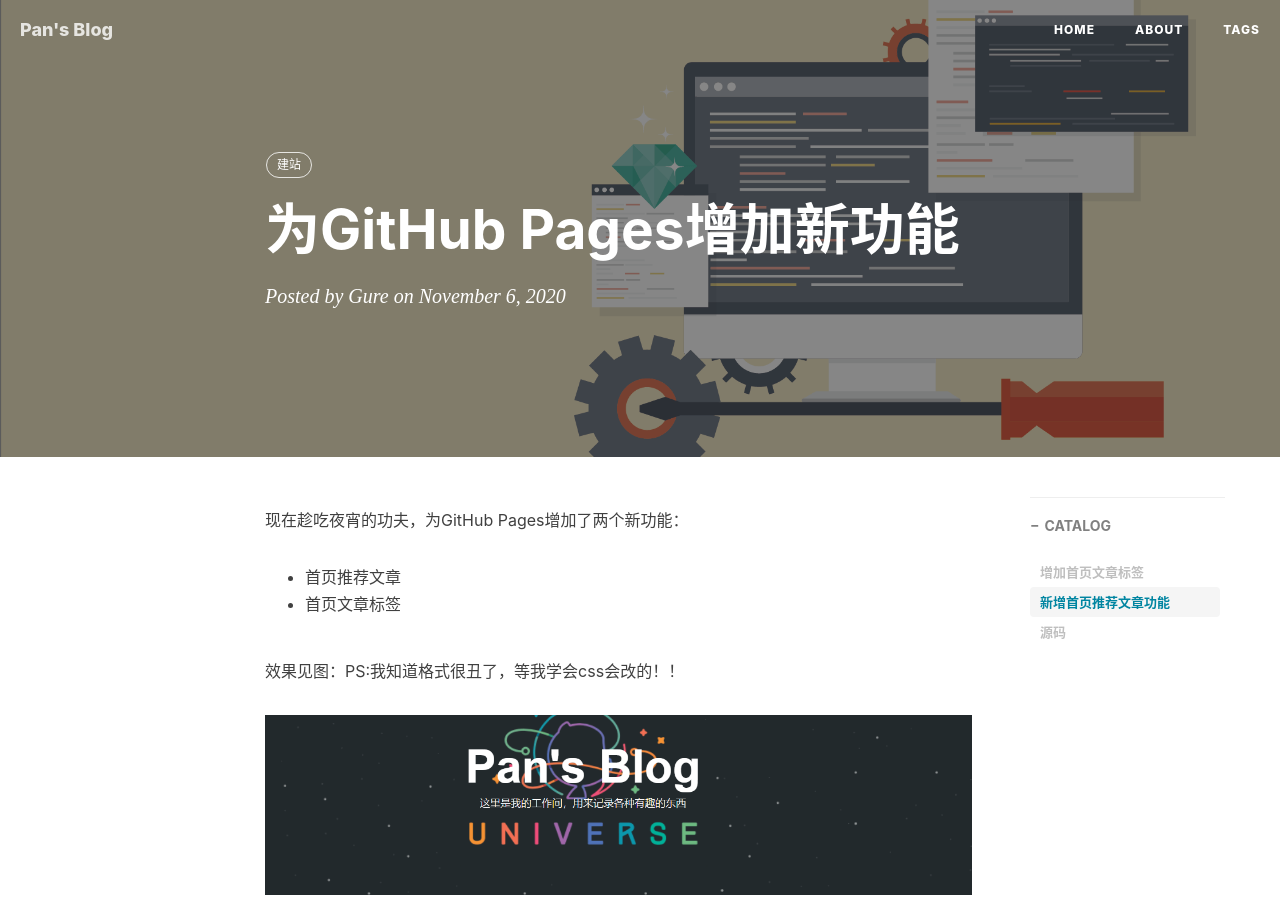
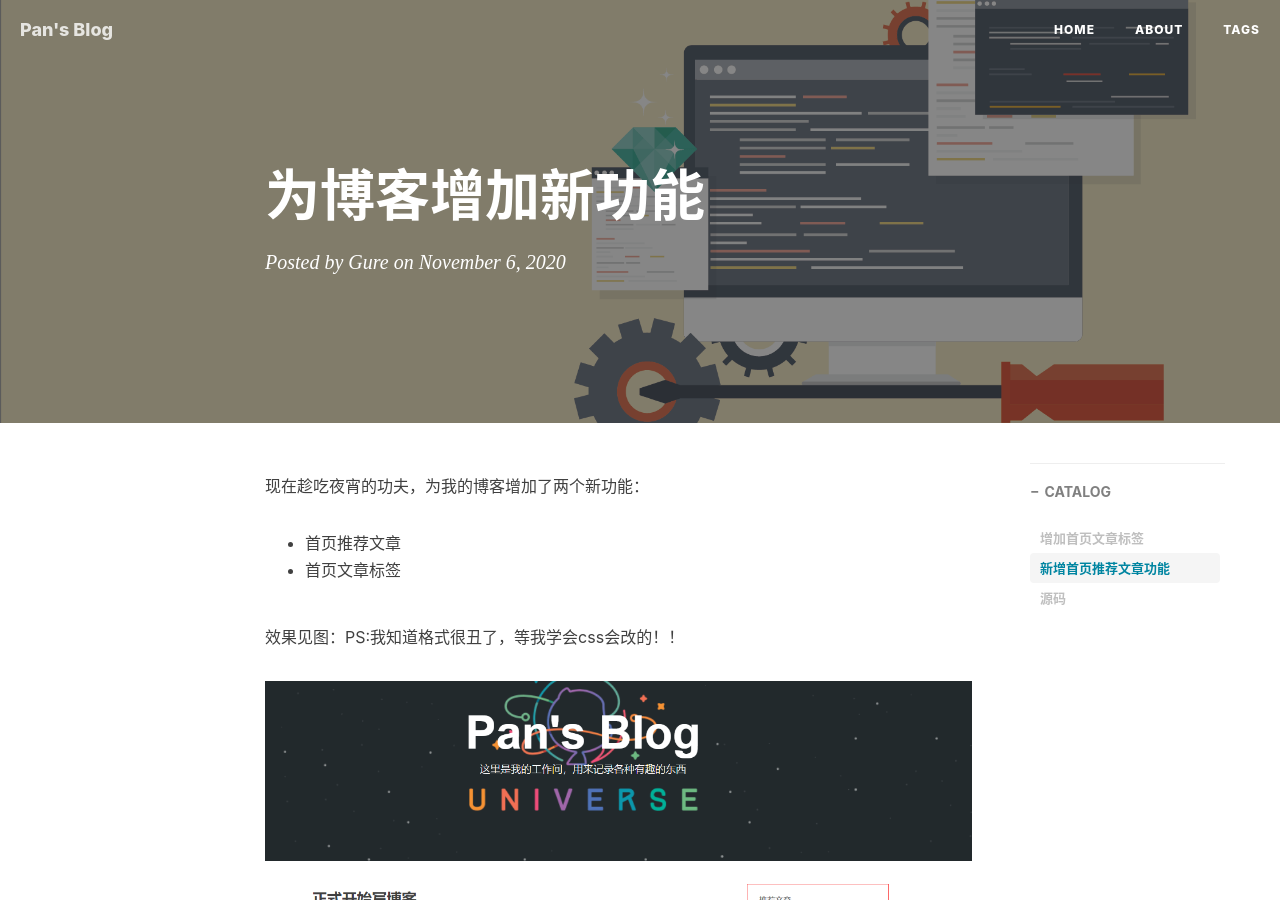
Before and after one commit to Gurepan/Gurepan.github.io, a Jekyll site: the page built from _posts/2020-11-06-add_features.md, in a window 1280 px wide and 900 px high. Built offline with Jekyll 4.4.1, drawn with Linux system fonts in a browser that asks for light colours; nearby versions of some CDN libraries; comment, search, counter and statistics services are not loaded.

Commit message:
Update 2020-11-06-add_features.md

```diff
--- a/_posts/2020-11-06-add_features.md
+++ b/_posts/2020-11-06-add_features.md
@@ -1,15 +1,14 @@
 ---
 layout:     post
-title:      为GitHub Pages增加新功能
+title:      为博客增加新功能
 date:       2020-11-06
 author:     Gure
 catalog: true
 header-img: img/2020-11-06-add_features/post-bg-debug.png
 tags:
-    - 建站
 ---
 
-现在趁吃夜宵的功夫，为GitHub Pages增加了两个新功能：
+现在趁吃夜宵的功夫，为我的博客增加了两个新功能：
 
 - 首页推荐文章
 - 首页文章标签
```
